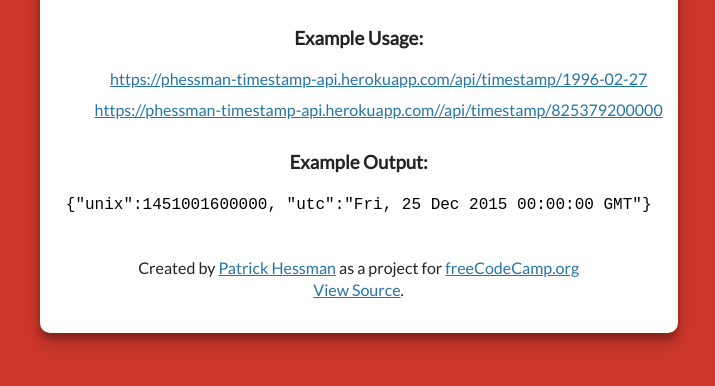
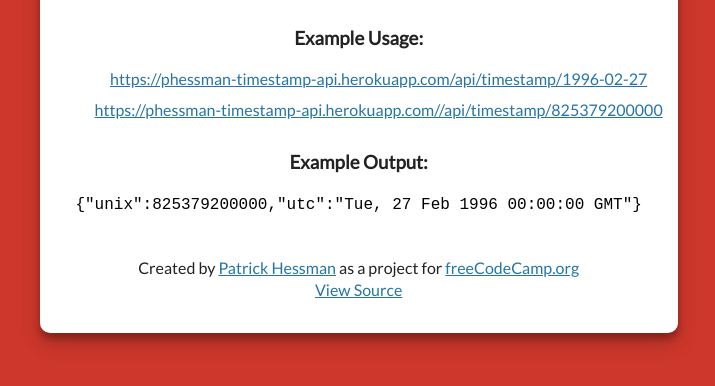
Before and after one commit to PatrickVHessman/timestamp-api, a website: page index.html in a window 1280 px wide. Shown: the part 286-672 px from the top of the page, without its empty margins (286-1001 px from the left). Drawn offline with Linux system fonts and the light colour scheme; a web font is replaced by a local one.

Commit message:
More minor fixes on the index.html

```diff
--- a/index.html
+++ b/index.html
@@ -81,11 +81,11 @@ a {
 
       <h3>Example Output:</h3>
       <p>
-        <code>{"unix":1451001600000, "utc":"Fri, 25 Dec 2015 00:00:00 GMT"}</code>
+        <code>{"unix":825379200000,"utc":"Tue, 27 Feb 1996 00:00:00 GMT"}</code>
       </p>
       <div class="footer">
       <p>
-        Created by <a href="http://patrickvhessman.com/" target="_blank">Patrick Hessman</a> as a project for <a href="https://www.freecodecamp.org/" target="_blank">freeCodeCamp.org</a> <br/> <a href="https://github.com/PatrickVHessman/timestamp-api/" target="_blank">View Source</a>.
+        Created by <a href="http://patrickvhessman.com/" target="_blank">Patrick Hessman</a> as a project for <a href="https://www.freecodecamp.org/" target="_blank">freeCodeCamp.org</a> <br/> <a href="https://github.com/PatrickVHessman/timestamp-api/" target="_blank">View Source</a>
       </p>
     </div>
     </div>
```
